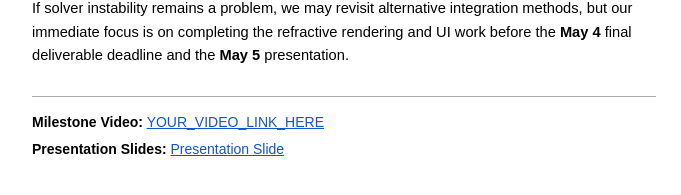
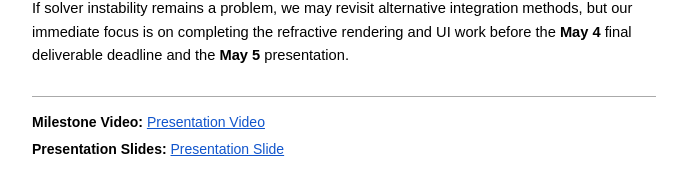
Before and after one commit to owenlambchops/CS184-final-project, a Jekyll site: the page milestone/milestone.html, which Jekyll copies as it is, in a window 1280 px wide and 900 px high, scrolled down 2337 px. Shown: the part 655-850 px from the top of the window, without its empty margins (296-977 px from the left). Built offline with Jekyll 4.4.1, drawn with Linux system fonts in a browser that asks for light colours.

Commit message:
replaced links

```diff
--- a/milestone/milestone.html
+++ b/milestone/milestone.html
@@ -197,7 +197,7 @@
     </p>
 
   <div class="deliverables-box">
-    <p><strong>Milestone Video:</strong> <a href="YOUR_VIDEO_LINK_HERE" target="_blank">YOUR_VIDEO_LINK_HERE</a></p>
+    <p><strong>Milestone Video:</strong> <a href="https://drive.google.com/drive/folders/1P6duxHXpEnb7h2rg0YwDC-ikb5ZuETqj?usp=sharing" target="_blank">Presentation Video</a></p>
     <p><strong>Presentation Slides:</strong> <a href="https://docs.google.com/presentation/d/1UWWy1_em_KYXITOWdtBno-XVeRrgFhSO6MdhrP7c1O4/edit?slide=id.p#slide=id.p" target="_blank">Presentation Slide</a></p>
   </div>
 
```
Also changed, not shown: 1 other file.
